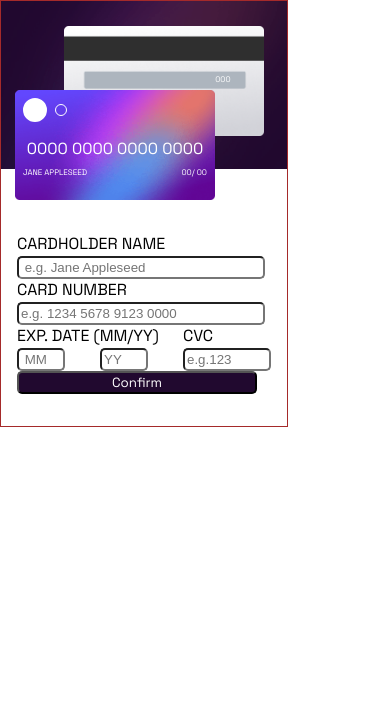
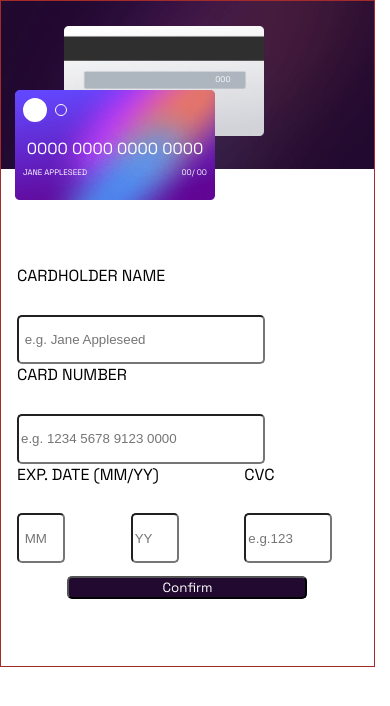
Before and after one commit to Elyk-Adnuram/interactive_form, a website: page index.html in a window 390 px wide. Drawn offline with Linux system fonts and the light colour scheme.

Commit message:
mobile-design width adjustment

```diff
--- a/index.html
+++ b/index.html
@@ -15,7 +15,9 @@
     />
   </head>
   <body>
+    <div class="card&background">
       <section class="card-background"></section>
+      <div class="cards_back_front">
         <section class="bg-card-back">
           <span id="CVV" aria-placeholder="0" class="card-details">000</span>
         </section>
@@ -26,14 +28,17 @@
           </span>
           <div id="card-number" aria-placeholder="0" class="card-details">0000 0000 0000 0000</div>
           <div class="flex name-exp-container">
-        <span aria-placeholder="0" id="cardholder-name" class="card-details">JANE APPLESEED</span>
+            <span aria-placeholder="0" id="cardholder-name" class="card-details"
+              >JANE APPLESEED</span
+            >
             <div>
               <span aria-placeholder="0" id="exp-date-month" class="card-details">00/</span>
               <span aria-placeholder="0" id="exp-date-year" class="card-details">00</span>
             </div>
           </div>
         </section>
-
+      </div>
+    </div>
     <main>
       <form class="card-inputs">
         <label for="name" id="nameLabel">CARDHOLDER NAME</label>
--- a/styles.css
+++ b/styles.css
@@ -2,9 +2,14 @@ body {
   box-sizing: border-box;
   margin: 0;
   padding: 0;
-  width: 18rem;
+  width: 23.438rem;
+  height: 41.688rem;
   font-family: "Space Grotesk", sans-serif;
   border: 1px solid brown;
+  display: flex;
+  flex-direction: column;
+  align-content: center;
+  gap: 2rem;
 }
 
 /* BACKGROUND IMAGES */
@@ -49,7 +54,8 @@ body {
   text-align: center;
 }
 
-#cardholder-name {
+.cards_back_front {
+  margin: 0 auto;
 }
 
 #CVV {
@@ -141,7 +147,7 @@ body {
   font-family: "Space Grotesk", sans-serif;
   /* padding: 1em; */
   width: 15rem;
-  /* margin: 0.25em; */
+  margin: 1em auto;
 }
 
 .card-inputs {
```
Lines whose indentation alone changed are shown as unchanged.
